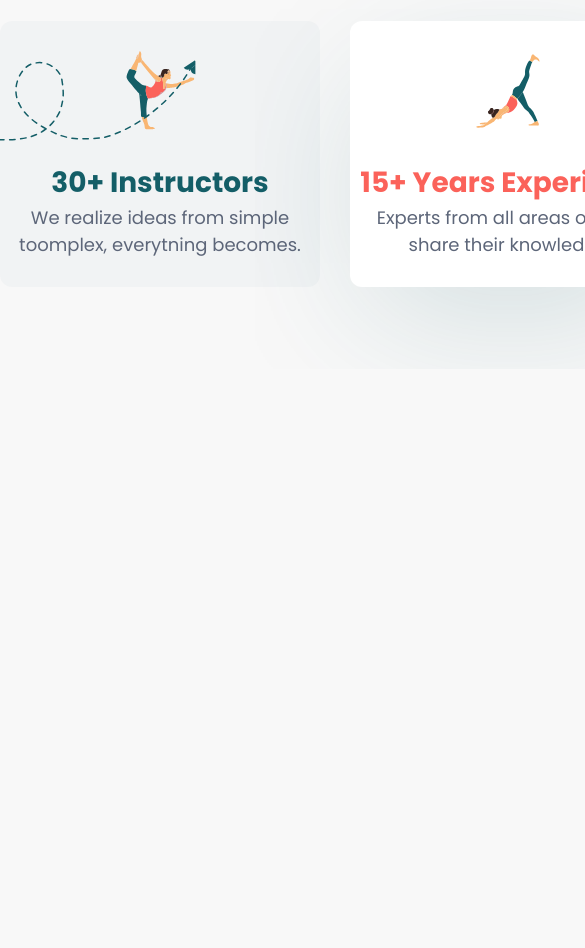
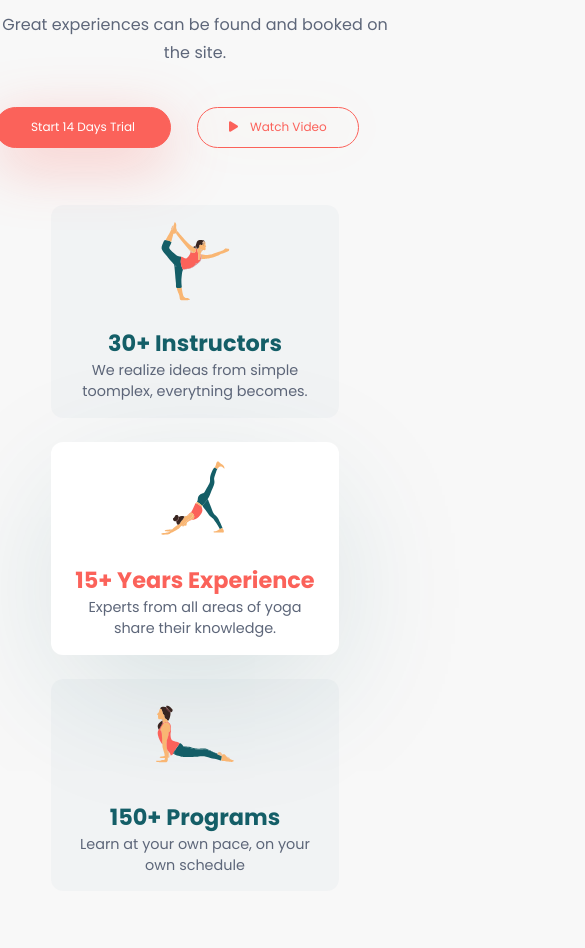
Before and after one commit to EriickW/Yoga_Page, a plain HTML site: page index.html in a window 390 px wide. Shown: the part 754-1702 px from the top of the page, 585 px wide, since content can reach past the window. Before the commit the page ends 1123 px from the top, so only its background shows below. Drawn offline with Linux system fonts and the light colour scheme.

Commit message:
Melhorando a responsividade

```diff
--- a/index.html
+++ b/index.html
@@ -59,10 +59,10 @@
         <div>
           <div></div>
           <picture>
-            <img src="img/yoga_header.png" alt="" />
+            <img id="yoga-img"src="img/yoga_header.png" alt="" />
           </picture>
         </div>
-        <img class="seta-header" src="img/Elements.svg" alt="">
+
       </section>
 
       <!-- ================================== End Section Header 1 ================================== -->
--- a/style/_functions.scss
+++ b/style/_functions.scss
@@ -1,6 +1,6 @@
 @mixin tamanho_caixas() {
-  width: 100%;
-  max-width:111rem;
+  width: 111rem;
+  max-width:100%;
   margin: 0 auto;
 }
 @mixin alinhamentos_hori(){
--- a/style/_header.scss
+++ b/style/_header.scss
@@ -130,8 +130,8 @@ header{
             font-family: Poppins;
             font-size: 1.5rem;
             background: none;
-            width: 203px;
-            height: 52px;
+            width: 20.3rem;
+            height: 5.2;
             border: 0.2rem solid var(--cor-destaque-principal);
             filter: drop-shadow(0px 0px 20px rgba(255, 119, 26, 0.2));
             border-radius: 2.6rem;
@@ -152,24 +152,17 @@ header{
       picture img{
         width: 70rem;
       }
-      .seta-header{
-        position: absolute;
-        bottom: -27rem;
-        left: 0;
-        transform: translate();
-      }
     }
     .container-box{
-      max-height: 50rem;
-      height: 43rem;
+
+      min-height: 43rem;
       @include tamanho_caixas();
-      display: flex;
-      align-items: center;
+    @include alinhamentos_hori();
 
       gap:3rem;
     .box{
-      width: 360px;
-      height: 266px;
+      width: 36rem;
+      min-height: 26.6rem;
       background: #145d6707;
       border-radius: 12px;
       display: flex;
--- /dev/null
+++ b/style/_responsividade.scss
@@ -0,0 +1,36 @@
+@media (max-width:1300px){
+
+    :root{
+        font-size: 55%;
+      }
+
+}
+@media (max-width:1124px){
+    :root{
+        font-size: 50%;
+
+      }
+
+      #yoga-img{
+        width: 65rem;
+      }
+
+}
+@media (max-width:1024px){
+    .container{
+        flex-direction: column;
+        width: 100%;
+        margin-top: 20rem;
+    }
+    .content{
+       order: 2;
+       width: 100%;
+       text-align: center;
+      }
+}
+@media (max-width:900px){
+    .container-box{
+        flex-direction: column;
+        height: 100rem;
+    }
+}
--- a/style/main.scss
+++ b/style/main.scss
@@ -16,3 +16,4 @@ body{
   font-family: Poppins , sans-serif;
 }
 @import "header";
+@import "responsividade";
```
Also changed, not shown: style/main.css, 1 other file.
